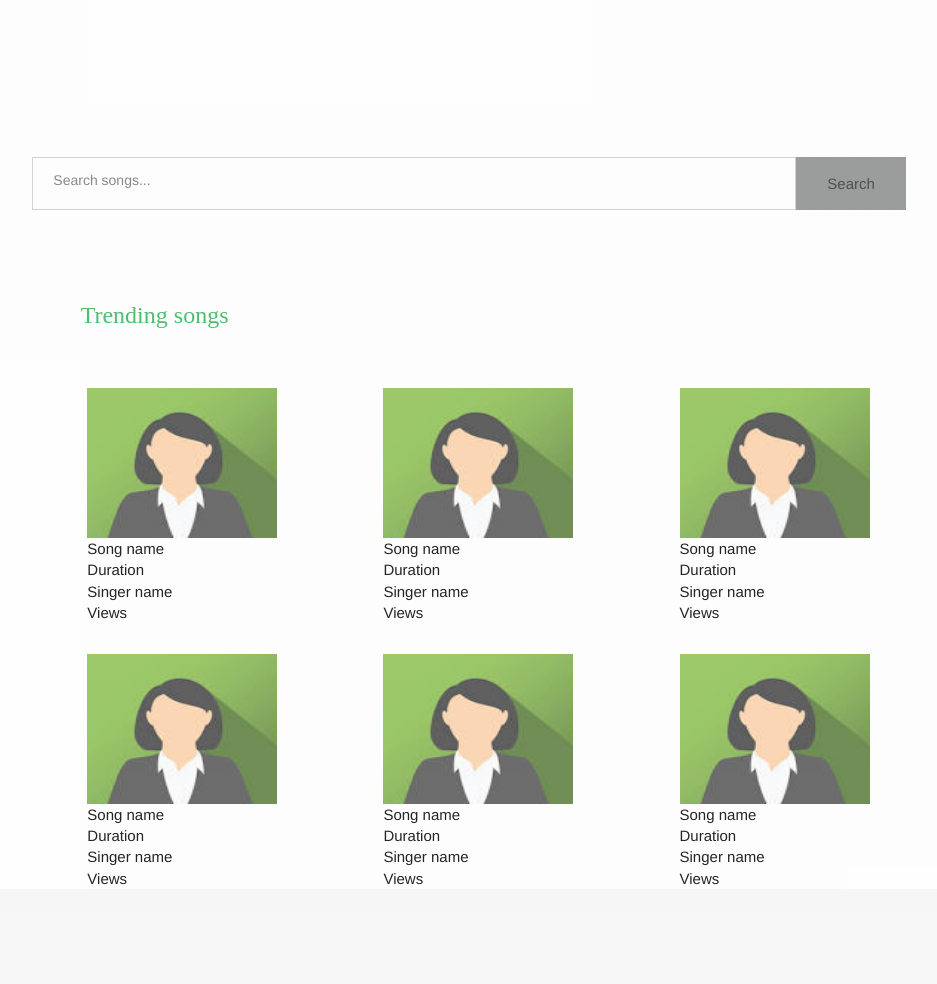
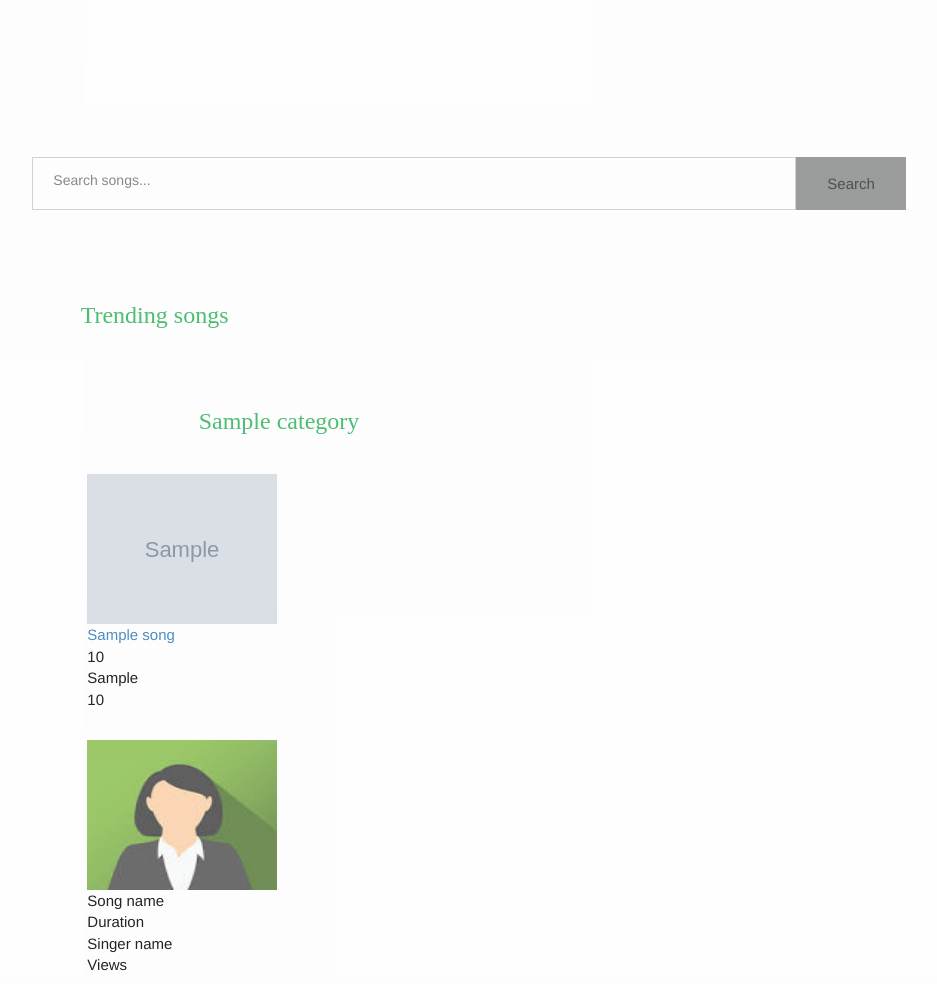
Before and after one commit to arpit1997/PQusic, a Django app: template mysite/MusicApp/templates/MusicApp/homepage.html in a window 1280 px wide. Shown: the part 151-1135 px from the top of the page, without its empty margins (171-1108 px from the left). Run offline with Django 3.2, Linux system fonts and the light colour scheme; the template is opened without the code that fills it: most values are stand-ins (such as "Sample title", 1, 10 or a date in 2020); grey boxes marked "Sample" are stand-in pictures; some libraries are stand-ins or nearby versions.

Commit message:
implement trending :smiley:

```diff
--- a/mysite/MusicApp/templates/MusicApp/homepage.html
+++ b/mysite/MusicApp/templates/MusicApp/homepage.html
@@ -54,37 +54,32 @@
                 <br>
                 <div class="row OR">
                     <div class="col-md-8 col-md-offset-2">
-                        <h3 style="font-family:serif">Trending songs</h3>
+                        <h3 style="font-family:serif">Trending songs </h3>
                     </div>
                 </div>
                 <br>
                     <div class="row song_list">
                     <div class="col-md-8 col-md-offset-2">
 <!-- ###############for loop row and column wise -->
+                    {% for category, songs in pl.items %}
+                    <div class="row OR">
+                        <div class="col-md-8 col-md-offset-2">
+                            <h3 style="font-family:serif">{{ category }} </h3>
+                        </div>
+                    </div>
                         <div class="row stream_list">
-                            <div class="col-md-4"><img src="{% static "MusicApp/user.jpg" %}" width="190px" height="150px">
+                         {% for song in songs %}
+                            <div class="col-md-4"><img src="{{ song.yt_thumbnail }}" width="190px" height="150px">
                                 <br>
-                                <p>Song name</p>        <!---first row and first column-->
-                                <p>Duration</p>
-                                <p>Singer name</p>
-                                <p>Views</p>
+                                <p><a href="{{ song.yt_href }}">{{ song.yt_title }}</a></p>        <!---first row and first column-->
+                                <p>{{ song.yt_duration }}</p>
+                                <p>{{ song.yt_artist }}</p>
+                                <p>{{ song.yt_views }}</p>
 
                             </div>
-                            <div class="col-md-4"><img src="{% static "MusicApp/user.jpg" %}"  width="190px" height="150px">
-                                <br>
-                                <p>Song name</p>        <!--first row and second column-->
-                                <p>Duration</p>
-                                <p>Singer name</p>
-                                <p>Views</p>
-                                </div>
-                            <div class="col-md-4"><img src="{% static "MusicApp/user.jpg" %}" width="190px" height="150px">
-                                <br>
-                                <p>Song name</p>           <!---first row and third column-->
-                                <p>Duration</p>
-                                <p>Singer name</p>
-                                <p>Views</p>
-                            </div>
+                         {% endfor %}
                         </div>
+                    {% endfor %}
     <!---End for loop and repeat again for second row-->
 
 <!--comment up to-->       <div class="row stream_list">
@@ -96,21 +91,6 @@
                                 <p>Views</p>
 
                             </div>
-                            <div class="col-md-4"><img src="{% static "MusicApp/user.jpg" %}"  width="190px" height="150px">
-                                <br>
-                                <p>Song name</p>
-                                <p>Duration</p>
-                                <p>Singer name</p>
-                                <p>Views</p>
-                                </div>
-                            <div class="col-md-4"><img src="{% static "MusicApp/user.jpg" %}" width="190px" height="150px">
-                                <br>
-                                <p>Song name</p>
-                                <p>Duration</p>
-                                <p>Singer name</p>
-                                <p>Views</p>
-                            </div>
-<!---This one-->          </div>
 
 
                     </div>
```
Also changed, not shown: mysite/MusicApp/helpers/ytPlaylistParser.py (+4 -4 lines), mysite/MusicApp/views.py (+6 -1 lines), mysite/db.sqlite3.
